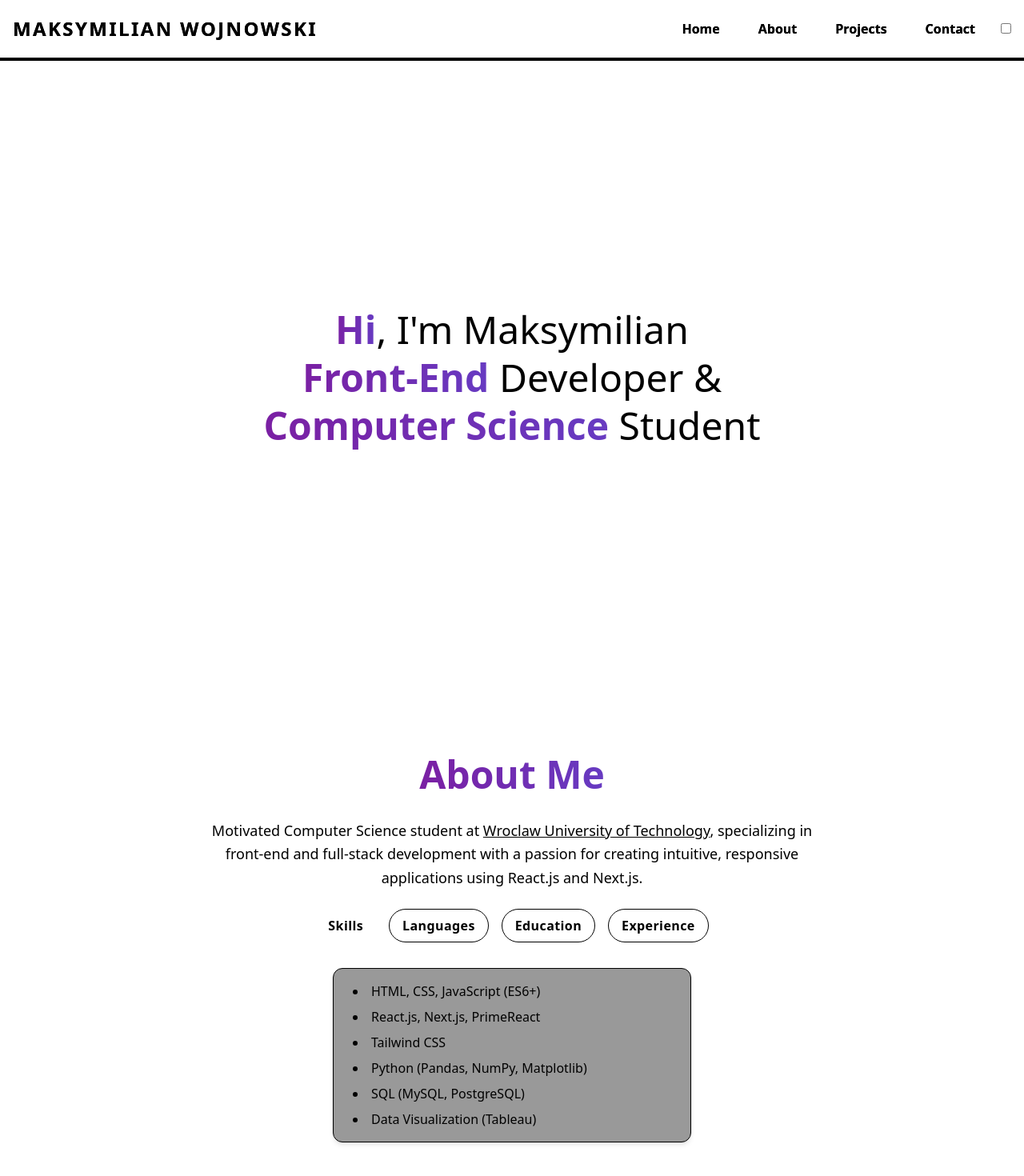
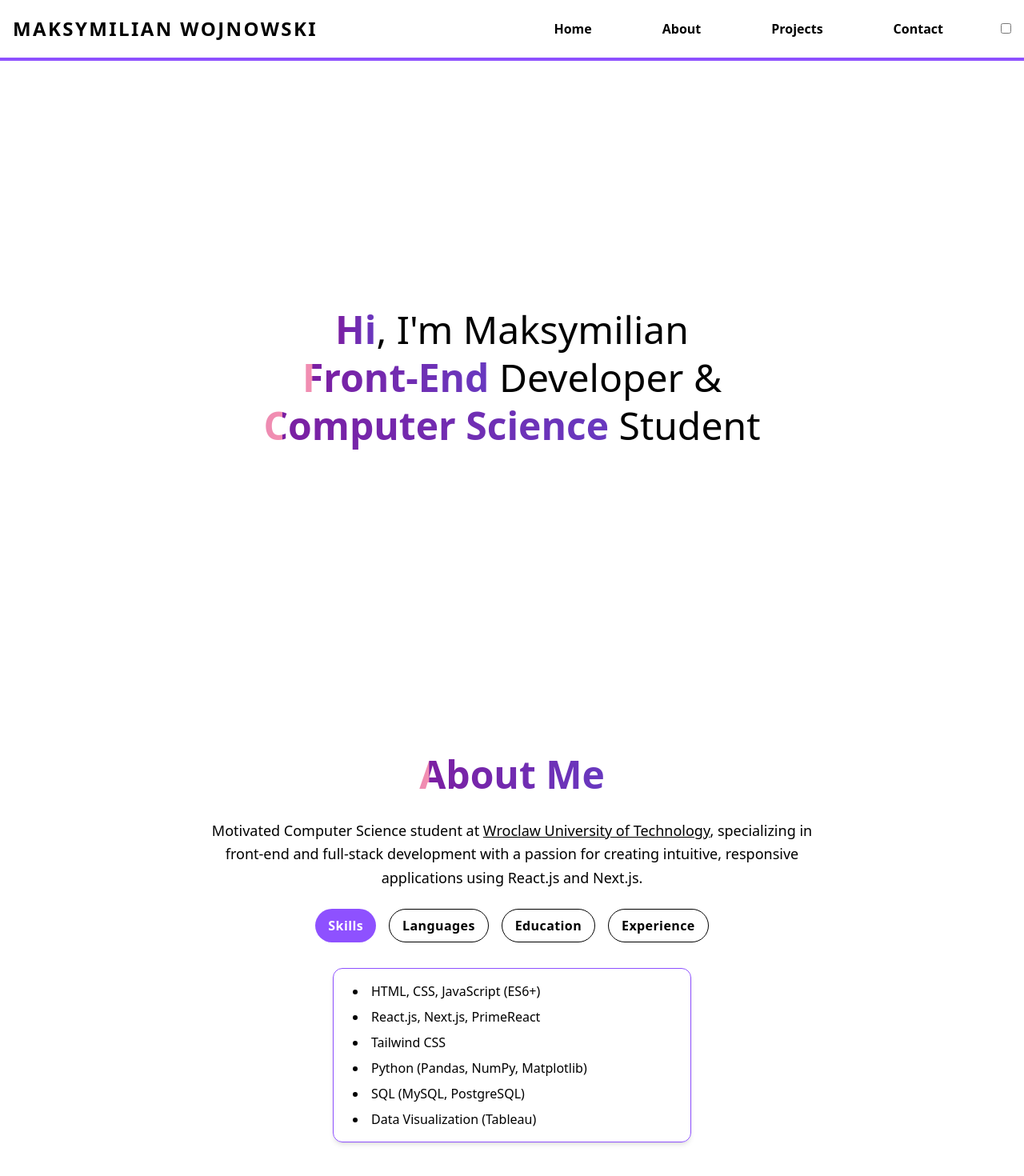
Before and after one commit to MaksymilianWojnowski/Portfolio-Website, a Next.js app in the folder my-portfolio/: page / in a window 1280 px wide. Shown: the top 1470 px of the page at 80% size. Built offline with nearby package versions, Linux system fonts and the light colour scheme.

Commit message:
kinda woks

```diff
--- a/my-portfolio/src/app/components/AboutSection.tsx
+++ b/my-portfolio/src/app/components/AboutSection.tsx
@@ -13,8 +13,8 @@ export default function AboutSection() {
       className="
         min-h-screen
         w-full
-        bg-dark
-        text-light
+        bg-white dark:bg-black
+        text-black dark:text-white
         py-16
         px-4
         flex
@@ -22,7 +22,7 @@ export default function AboutSection() {
         items-center
       "
     >
-      <h3 className="magic text-5xl font-semibold mb-8 text-center">
+      <h3 className="magic text-5xl font-semibold mb-8 text-center text-black dark:text-white">
         About Me
       </h3>
 
@@ -30,7 +30,7 @@ export default function AboutSection() {
         <p className="mb-6 text-lg leading-relaxed">
           Motivated Computer Science student at {" "}
           <a
-            className="underline decoration-primary hover:text-primary"
+            className="underline decoration-primary hover:text-primary text-black dark:text-white"
             href="https://pwr.edu.pl/en/"
             target="_blank"
             rel="noopener noreferrer"
@@ -59,14 +59,14 @@ export default function AboutSection() {
             px-6
             py-4
             border
-            border-primary
+            border-violet-500
             rounded-xl
             shadow-md
             shadow-primary
             text-left
             mx-auto
             max-w-md
-            bg-[rgba(0,0,0,0.4)]
+            bg-white/60 dark:bg-white/10
             backdrop-blur
           "
         >
@@ -140,8 +140,8 @@ function TabButton({
         transition-colors duration-200
         ${
           isActive
-            ? "bg-primary text-dark"
-            : "text-light border border-light hover:bg-primary hover:text-dark"
+            ? "bg-violet-500 text-white"
+            : "text-black dark:text-white border border-black dark:border-white hover:bg-violet-500 hover:text-white"
         }
       `}
     >
--- a/my-portfolio/src/app/components/ContactSection.tsx
+++ b/my-portfolio/src/app/components/ContactSection.tsx
@@ -1,56 +1,70 @@
 "use client";
 
-import { useState } from "react";
+export default function ContactSection() {
+  return (
+    <div id="contacts" className="min-h-screen w-full bg-white dark:bg-black text-black dark:text-white py-16 px-4 flex flex-col items-center">
+      <h3 className="text-5xl font-bold mb-8 magic text-center">
+        <span className="magic">Contacts</span>
+      </h3>
 
-export default function Navbar() {
-  const [menuOpen, setMenuOpen] = useState(false);
-  const [themeOn, setThemeOn] = useState(false);
+      <div className="contact-info">
+        <div className="line flex">
+          <p className="word">Contact</p>
+          <p className="word">Me</p>
+        </div>
 
-  const toggleTheme = () => {
-    setThemeOn((prev) => !prev);
-    if (!themeOn) {
-      document.documentElement.classList.add("dark");
-    } else {
-      document.documentElement.classList.remove("dark");
-    }
-  };
+        <div className="line flex">
+          <p className="word">Via</p>
+          <FancyLink
+            id="linkedin"
+            href="https://www.linkedin.com/in/maksymilian-wojnowski-647585254/"
+            text="linkedin"
+          />
+        </div>
 
-  return (
-    <nav className="w-full bg-dark border-b-4 border-primary fixed top-0 left-0 z-50">
-      <div className="max-w-screen-xl mx-auto px-4 py-4 flex items-center justify-between">
-        <h2 className="text-light text-xl md:text-2xl font-black tracking-widest uppercase">
-          Maksymilian Wojnowski
-        </h2>
-        {/* Desktop Menu */}
-        <div className="hidden md:flex md:items-center space-x-4 font-semibold">
-          <a href="#home" className="hover:bg-primary px-4 py-2 rounded-full">
-            Home
-          </a>
-          <a href="#about" className="hover:bg-primary px-4 py-2 rounded-full">
-            About
-          </a>
-          <a href="#projects" className="hover:bg-primary px-4 py-2 rounded-full">
-            Projects
-          </a>
-          <a href="#contacts" className="hover:bg-primary px-4 py-2 rounded-full">
-            Contact
-          </a>
-          {/* Desktop Theme Switch */}
-          <label className="switch">
-            <input
-              type="checkbox"
-              title="theme"
-              checked={themeOn}
-              onChange={toggleTheme}
-            />
-            <span
-              className={`slider round ${themeOn ? "checked" : ""}`}
-              id="theme"
-            ></span>
-          </label>
+        <div className="line flex">
+          <p className="word">And</p>
+          <p className="word">Visit</p>
         </div>
-        {/* Hamburger button & Mobile Menu omitted for brevity */}
+
+        <div className="line flex">
+          <p className="word ">My</p>
+          <FancyLink
+            id="github"
+            href="https://github.com/MaksymilianWojnowski"
+            text="Github"
+          />
+        </div>
       </div>
-    </nav>
+    </div>
   );
 }
+
+function FancyLink({
+  id,
+  href,
+  text,
+}: {
+  id: string;
+  href: string;
+  text: string;
+}) {
+  const letters = text.split("");
+  return (
+    <a
+      id={id}
+      href={href}
+      target="_blank"
+      rel="noopener noreferrer"
+      className="word fancy"
+    >
+      {letters.map((letter, index) => (
+        <span key={index} className="outer">
+          <span className="inner">
+            <span className="letter">{letter}</span>
+          </span>
+        </span>
+      ))}
+    </a>
+  );
+}
--- a/my-portfolio/src/app/components/HomeSection.tsx
+++ b/my-portfolio/src/app/components/HomeSection.tsx
@@ -7,8 +7,8 @@ export default function HomeSection() {
       className="
         h-screen
         w-full
-        bg-dark
-        text-light
+        bg-white dark:bg-black
+        text-black dark:text-white
         flex
         flex-col
         items-center
--- a/my-portfolio/src/app/components/Navbar.tsx
+++ b/my-portfolio/src/app/components/Navbar.tsx
@@ -1,45 +1,61 @@
 "use client";
 
 import { useState } from "react";
+import { useEffect } from "react";
 
 export default function Navbar() {
   const [menuOpen, setMenuOpen] = useState(false);
   const [themeOn, setThemeOn] = useState(false);
 
+  useEffect(() => {
+    const theme = localStorage.getItem("theme");
+    if (theme === "dark") {
+      document.documentElement.classList.add("dark");
+      setThemeOn(true);
+    }
+  }, []);
+
+
+
   const toggleTheme = () => {
-    setThemeOn(!themeOn);
-    // Toggle a class on the document's root element.
-    if (!themeOn) {
-      document.documentElement.classList.add("dark");
-    } else {
-      document.documentElement.classList.remove("dark");
-    }
+    setThemeOn((prev) => {
+      const newTheme = !prev;
+      if (newTheme) {
+        document.documentElement.classList.add("dark");
+        localStorage.setItem("theme", "dark");
+      } else {
+        document.documentElement.classList.remove("dark");
+        localStorage.setItem("theme", "light");
+      }
+      return newTheme;
+    });
   };
 
+
   return (
-    <nav className="w-full bg-dark border-b-4 border-primary fixed top-0 left-0 z-50">
-      <div className="max-w-screen-xl mx-auto px-4 py-4 flex items-center justify-between">
-        <h2 className="text-light text-xl md:text-2xl font-black tracking-widest uppercase">
+    <nav className="w-full bg-white dark:bg-black text-black dark:text-white border-b-4 border-violet-500 fixed top-0 left-0 z-50">
+      <div className="max-w-screen-xl mx-auto px-4 py-4 flex items-center justify-between ">
+        <h2 className="text-black dark:text-white text-xl md:text-2xl font-black tracking-widest uppercase ">
           Maksymilian Wojnowski
         </h2>
 
         {/* Desktop Menu */}
-        <div className="hidden md:flex md:items-center space-x-4 font-semibold">
-          <a href="#home" className="hover:bg-primary px-4 py-2 rounded-full">
+        <div className="hidden md:flex md:items-center space-x-4 font-semibold gap-10">
+          <a href="#home" className="hover:bg-violet-500 px-4 py-2 rounded-full hover:text-white transition-colors">
             Home
           </a>
-          <a href="#about" className="hover:bg-primary px-4 py-2 rounded-full">
+          <a href="#about" className="hover:bg-violet-500 px-4 py-2 rounded-full hover:text-white transition-colors">
             About
           </a>
           <a
             href="#projects"
-            className="hover:bg-primary px-4 py-2 rounded-full"
+            className="hover:bg-violet-500 px-4 py-2 rounded-full hover:text-white transition-colors"
           >
             Projects
           </a>
           <a
             href="#contacts"
-            className="hover:bg-primary px-4 py-2 rounded-full"
+            className="hover:bg-violet-500 px-4 py-2 rounded-full hover:text-white transition-colors"
           >
             Contact
           </a>
@@ -65,17 +81,17 @@ export default function Navbar() {
           aria-label="Toggle Menu"
         >
           <span
-            className={`w-8 h-1 bg-light rounded transition-all ${
+            className={`w-8 h-1 bg-black dark:bg-white rounded transition-all ${
               menuOpen ? "rotate-45 translate-y-2" : ""
             }`}
           ></span>
           <span
-            className={`w-8 h-1 bg-light rounded transition-all ${
+            className={`w-8 h-1 bg-black dark:bg-white rounded transition-all ${
               menuOpen ? "opacity-0" : ""
             }`}
           ></span>
           <span
-            className={`w-8 h-1 bg-light rounded transition-all ${
+            className={`w-8 h-1 bg-black dark:bg-white rounded transition-all ${
               menuOpen ? "-rotate-45 -translate-y-2" : ""
             }`}
           ></span>
@@ -84,31 +100,31 @@ export default function Navbar() {
 
       {/* Mobile Menu */}
       {menuOpen && (
-        <div className="md:hidden bg-dark w-full px-4 pb-4 flex flex-col items-center space-y-2 font-semibold">
+        <div className="md:hidden bg-white dark:bg-black w-full px-4 pb-4 flex flex-col items-center space-y-2 font-semibold">
           <a
             href="#home"
-            className="hover:bg-primary w-full text-center py-2 rounded-full"
+            className="hover:bg-violet-500 w-full text-center py-2 rounded-full hover:text-white transition-colors"
             onClick={() => setMenuOpen(false)}
           >
             Home
           </a>
           <a
             href="#about"
-            className="hover:bg-primary w-full text-center py-2 rounded-full"
+            className="hover:bg-violet-500 w-full text-center py-2 rounded-full hover:text-white transition-colors"
             onClick={() => setMenuOpen(false)}
           >
             About
           </a>
           <a
             href="#projects"
-            className="hover:bg-primary w-full text-center py-2 rounded-full"
+            className="hover:bg-violet-500 w-full text-center py-2 rounded-full hover:text-white transition-colors"
             onClick={() => setMenuOpen(false)}
           >
             Projects
           </a>
           <a
             href="#contacts"
-            className="hover:bg-primary w-full text-center py-2 rounded-full"
+            className="hover:bg-violet-500 w-full text-center py-2 rounded-full hover:text-white transition-colors"
             onClick={() => setMenuOpen(false)}
           >
             Contact
@@ -121,6 +137,7 @@ export default function Navbar() {
                 title="theme-mobile"
                 checked={themeOn}
                 onChange={toggleTheme}
+                id="theme"
               />
               <span
                 className={`slider round ${themeOn ? "checked" : ""}`}
--- a/my-portfolio/src/app/globals.css
+++ b/my-portfolio/src/app/globals.css
@@ -1,24 +1,6 @@
 /* globals.css */
 @import "tailwindcss";
-@tailwind base;
-@tailwind components;
-@tailwind utilities;
 
-:root {
-  --primary: #ae38ff;
-  --light: #eeeeee;
-  --dark: black;
-  --purple: rgb(123, 31, 162);
-  --violet: rgb(103, 58, 193);
-  --pink: rgb(244, 143, 177);
-}
-
-/* Dark mode overrides when <html> has .dark */
-.dark {
-  --primary: #ae38ff;
-  --light: black;
-  --dark: #eeeeee;
-}
 
 
 
@@ -46,3 +28,93 @@
   -webkit-text-fill-color: transparent;
   animation: background-pan 3s linear infinite;
 }
+
+
+
+@keyframes float {
+  from,
+  to {
+    transform: translateY(0%);
+  }
+  50% {
+    transform: translateY(-3%);
+  }
+}
+
+.line {
+  width: inherit;
+  display: flex;
+  justify-content: space-between;
+}
+.word {
+  text-transform: uppercase;
+  font-size: 5rem;
+  margin: 0rem;
+  transition: opacity 250ms ease;
+}
+
+#contact-info:has(.fancy:hover) .word:not(.fancy:hover) {
+  opacity: 0.2;
+}
+
+.fancy span {
+  display: inline-block;
+}
+
+.fancy > .outer {
+  transition: transform 350ms ease;
+}
+
+.fancy:hover > .outer {
+  transition-duration: 800ms;
+}
+
+.fancy:hover > .outer > .inner {
+  animation: float 5s ease infinite;
+}
+
+.fancy:hover > .outer > .inner > .letter {
+  background: linear-gradient(
+    to right,
+    #7B1FA2,
+    #F48FB1,
+    #673AC1
+  );
+  background-size: 1000%;
+  -webkit-background-clip: text;
+  background-clip: text;
+  -webkit-text-fill-color: transparent;
+  animation: background-pan 150s linear infinite;
+}
+
+.fancy:hover > .outer:nth-child(1) {
+  transform: translate(-80%, 60%) rotate(8deg);
+}
+
+.fancy:hover > .outer:nth-child(2) {
+  transform: translate(-40%, 20%) rotate(4deg);
+}
+
+.fancy:hover > .outer:nth-child(3) {
+  transform: translate(-10%, 60%) rotate(-6deg);
+}
+
+.fancy:hover > .outer:nth-child(4) {
+  transform: translate(0%, 8%) rotate(-8deg);
+}
+
+.fancy:hover > .outer:nth-child(5) {
+  transform: translate(0%, -20%) rotate(5deg);
+}
+
+.fancy:hover > .outer:nth-child(6) {
+  transform: translate(0%, 20%) rotate(-3deg);
+}
+
+.fancy:hover > .outer:nth-child(7) {
+  transform: translate(0%, -40%) rotate(-5deg);
+}
+
+.fancy:hover > .outer:nth-child(8) {
+  transform: translate(0%, 8%) rotate(-8deg);
+}
--- a/my-portfolio/src/app/layout.tsx
+++ b/my-portfolio/src/app/layout.tsx
@@ -1,4 +1,3 @@
-// app/layout.tsx
 import Navbar from "./components/Navbar";
 import "./globals.css"; // includes @tailwind directives
 
@@ -13,8 +12,8 @@ export default function RootLayout({
   children: React.ReactNode;
 }) {
   return (
-    <html lang="en">
-      <body className="bg-dark text-light">
+    <html lang="en" className="dark" suppressHydrationWarning>
+      <body className="bg-light text-dark dark:bg-dark dark:text-light">
         <Navbar />
         {children}
       </body>
--- a/my-portfolio/src/app/page.tsx
+++ b/my-portfolio/src/app/page.tsx
@@ -5,7 +5,7 @@ import ContactSection from "./components/ContactSection";
 
 export default function Page() {
   return (
-    <main className="pt-[80px]">
+    <main className="pt-[80px] bg-light text-dark dark:bg-dark dark:text-light">
       {/* offset top so content isn't hidden under Navbar */}
       <HomeSection />
       <AboutSection />
--- a/my-portfolio/tailwind.config.js
+++ b/my-portfolio/tailwind.config.js
@@ -4,6 +4,11 @@ module.exports = {
     // Include paths where you use Tailwind (JSX/TSX)
     "./src/**/*.{js,ts,jsx,tsx}",
     "./app/**/*.{js,ts,jsx,tsx}",
+    "./pages/**/*.{js,ts,jsx,tsx}",
+    "./components/**/*.{js,ts,jsx,tsx}",
+    "./public/**/*.{html,js}",
+    // Include paths for HTML files
+    "./public/**/*.html",
   ],
   // remove `purge: []` entirely
   // ...
@@ -22,4 +27,5 @@ module.exports = {
     },
   },
   plugins: [],
+  darkMode: "media",
 };
```
